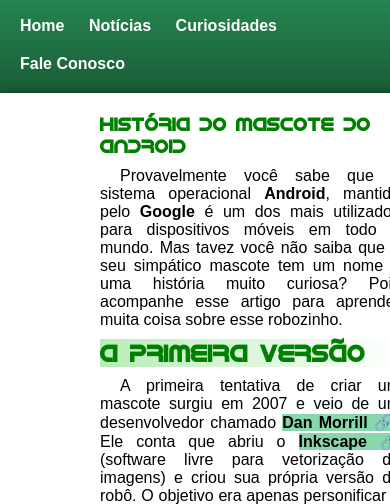
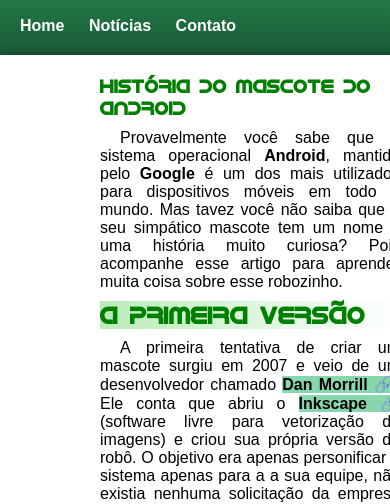
Before and after one commit to joaov-freitas/projeto-android, a plain HTML site: page index.html in a window 390 px wide. Shown: the part 201-705 px from the top of the page. Drawn offline with Linux system fonts and the light colour scheme; files whose address does not match are found by name.

Commit message:
Alterando o menu de navegação
Fiz uma pequena alteração para corrigir um problema de visualização na versão mobile.

```diff
--- a/index.html
+++ b/index.html
@@ -180,8 +180,7 @@
         <nav>
             <p><a href="#">Home</a></p>
             <p><a href="#">Notícias</a></p>
-            <p><a href="#">Curiosidades</a></p>
-            <p><a href="#">Fale Conosco</a></p>
+            <p><a href="#">Contato</a></p>
         </nav>
     </header>
     <main>
```
